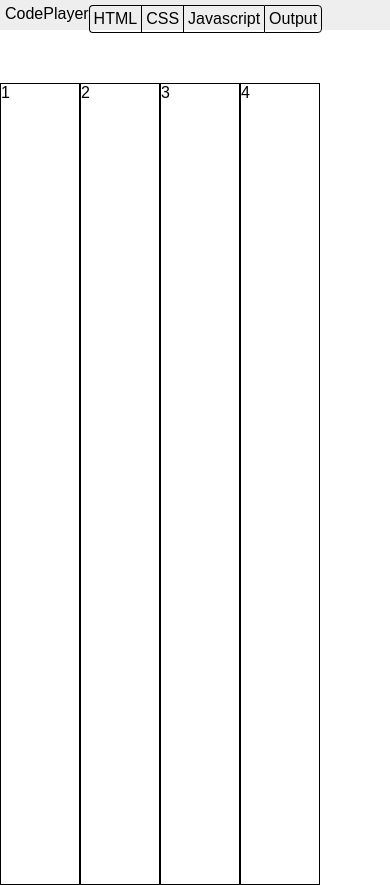
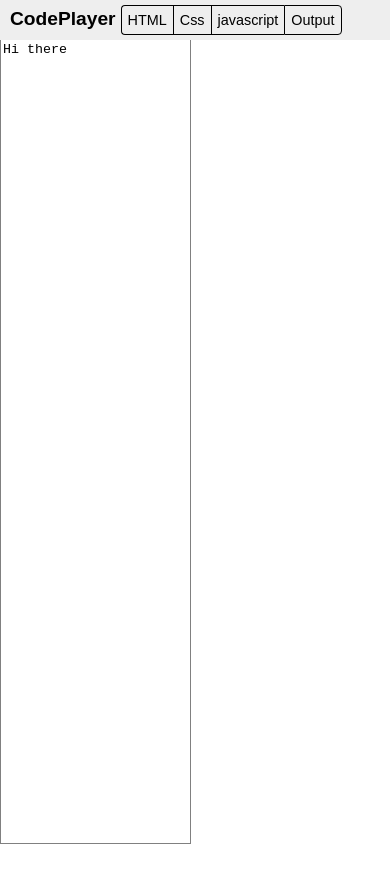
Before and after one commit to razorboy73/codeplayer, a plain HTML site: page index.html in a window 390 px wide. After the commit the page ends 844 px from the top, so only its background shows below. Drawn offline with Linux system fonts and the light colour scheme.

Commit message:
javascript for panels was installed

```diff
--- a/index.html
+++ b/index.html
@@ -25,23 +25,28 @@
         <![endif]-->
 
             <div id="topBar">
-               <div id="logo">CodePlayer</div>
+               <div id="logo">
+                   CodePlayer
+
+               </div>
 
                <div id="buttonBarContainer">
-               <div class="menuBarButton" id="html">HTML</div>
-               <div class="menuBarButton" id="CSS">CSS</div>
-               <div class="menuBarButton" id="javascript">Javascript</div>
-               <div class="menuBarButton" id="output">Output</div>
+               <div class="menuBarButton " id="html">HTML</div>
+               <div class="menuBarButton" id="css">Css</div>
+               <div class="menuBarButton" id="javascript">javascript</div>
+               <div class="menuBarButton " id="output">Output</div>
             </div>
         </div>
 
+        <div id="bodyContainer">
+            <textarea id="htmlPanel" class="panel">Hi there</textarea>
+            <textarea id="cssPanel" class="panel hidden ">p {color:green}</textarea>
+            <textarea id="javascriptPanel" class="panel hidden">alert("fuck you")</textarea>
+            <iframe id="outputPanel" class="panel"></iframe>
 
-            <div id="codeBox">
-                <div id="codePanel1">1</div>
-                <div id="codePanel2">2</div>
-                <div id="codePanel3">3</div>
-                <div id="codePanel4">4</div>
-            </div>
+
+        </div>
+
 
 
 
--- a/scripts.js
+++ b/scripts.js
@@ -1,3 +1,30 @@
-document.getElementById("menuBarButton1").onclick = function(){
-    document.getElementById("codePanel1").style.display = "none";
-}
+
+
+$(".menuBarButton").hover(
+    function(){
+    $(this).addClass("highlightedButton")},
+    function(){
+    $(this).removeClass("highlightedButton")},
+)
+
+$(".menuBarButton").click(
+    function(){
+        $(this).toggleClass("active");
+        $(this).removeClass("highlightedButton");
+        var panelId = $(this).attr("id")+"Panel";
+        alert(panelId);
+        $("#"+panelId).toggleClass("hidden");
+        var numberOfActivePanels = 4 - $(".hidden").length;
+        $(".panel").width(($(window).width()/numberOfActivePanels)-10);
+
+
+
+    })
+
+$(".panel").height($(window).height()-$("#topBar").height()-15);
+$(".panel").width(($(window).width()/2)-10);
+
+
+$("textarea").on('change keyup paste', function(){
+    $("iframe").contents().find("html").html($("#htmlPanel").val());
+});
--- a/style.css
+++ b/style.css
@@ -13,10 +13,13 @@ body{
     background-color: #eeeeee;
     padding: 5px;
     width: 100%;
-    height: 20px;
+    height: 30px;
 }
 #logo{
     float: left;
+    font-weight:bold;
+    font-size: 120%;
+    padding: 3px 5px;
 
 }
 
@@ -32,7 +35,8 @@ body{
 float: left;
 border: 1px solid black;
 border-right: none;
-padding: 4px;
+padding: 6px;
+font-size: 90%;
 
 }
 
@@ -49,39 +53,31 @@ padding: 4px;
 
 }
 
+.active{
+    background-color: #e8f2ff;
+}
 
-#codeBox{
-    position:relative;
-    top:50px;
-    width:100%;
-    height: 800px;
+.hidden{
+    display: none;
+}
 
- }
-#codePanel1{
-    position:relative;
+.highlightedButton{
+    background-color: grey;
+}
+
+
+textarea{
+    border-top:none;
+    resize: none;
+    border-color: grey;
+
+
+}
+.panel{
     float: left;
-    border: 1px solid black;
-    width: 20%;
-    height: 800px;
+    width: 50%;
 }
-#codePanel2{
- position:relative;
- float: left;
- border: 1px solid black;
- width: 20%;
- height: 800px;
+
+iframe{
+    border:none;
 }
-#codePanel3{
- position:relative;
- float: left;
- border: 1px solid black;
- width: 20%;
- height: 800px;
-}
-#codePanel4{
- position:relative;
- float: left;
- border: 1px solid black;
- width: 20%;
- height: 800px;
-}
```
